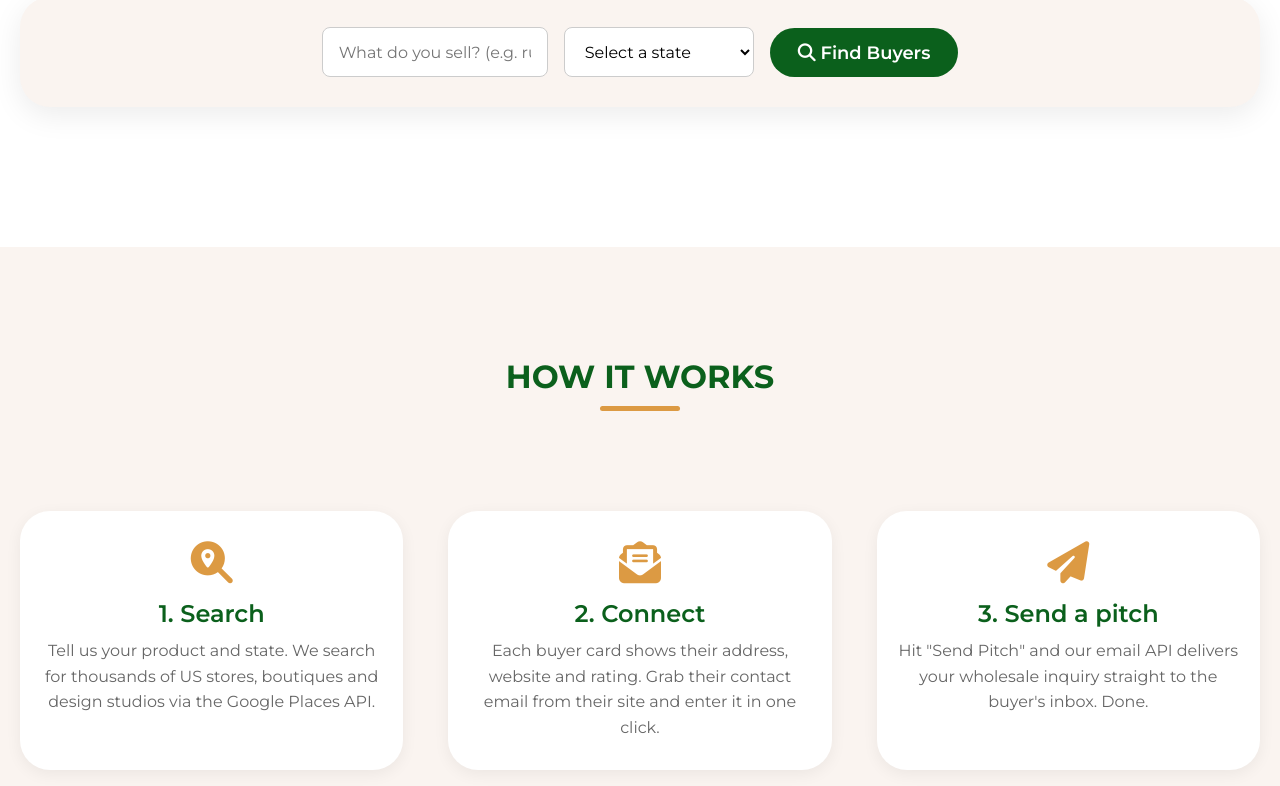
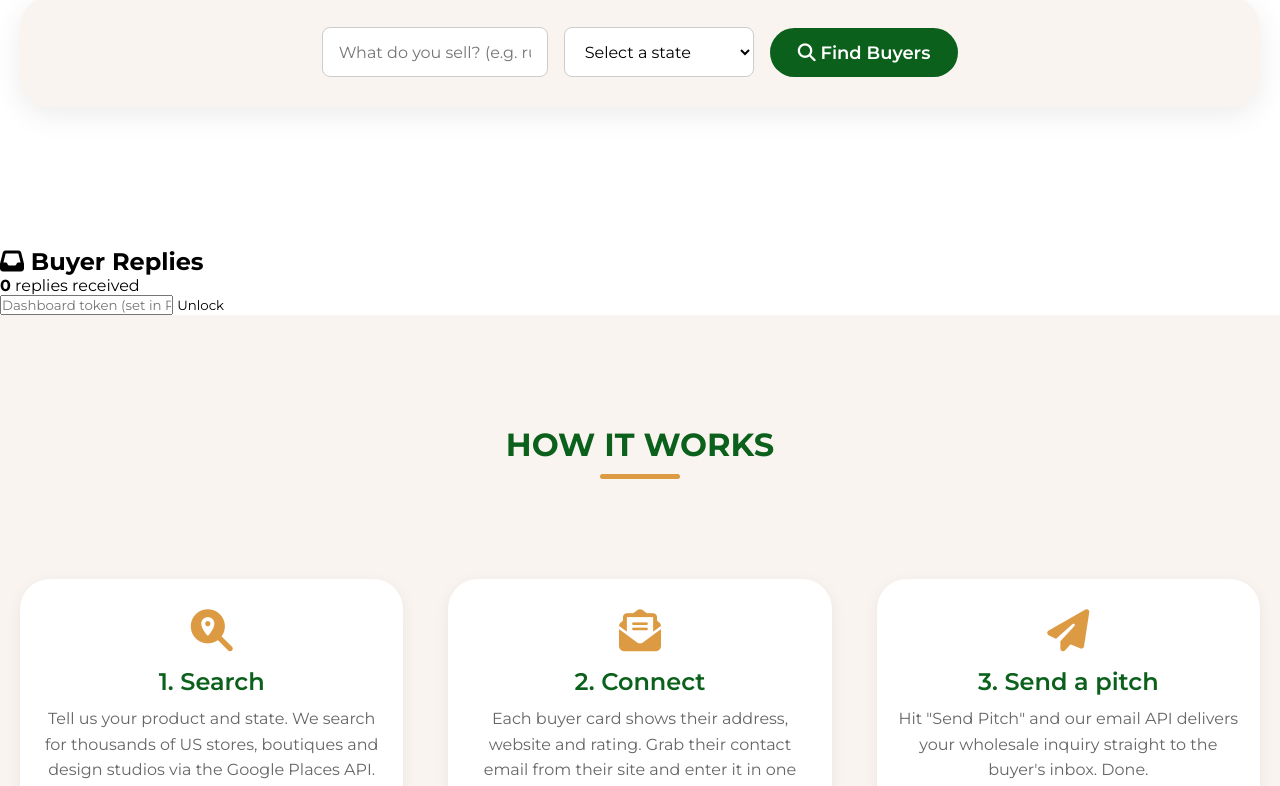
Before and after one commit to Azares-hara/Buyer-finder, a website: page index.html in a window 1280 px wide. Shown: the part 1711-2497 px from the top of the page. Drawn offline with Linux system fonts and the light colour scheme.

Commit message:
Add dashboard section with replies and token input
Added a new dashboard section with a header, reply count, and token input.

```diff
--- a/index.html
+++ b/index.html
@@ -21,6 +21,7 @@
         <li class="nav-item"><a href="#" class="nav-link">Home</a></li>
         <li class="nav-item"><a href="#about" class="nav-link">About</a></li>
         <li class="nav-item"><a href="#find" class="nav-link">Find Buyers</a></li>
+        <li class="nav-item"><a href="#dashboard" class="nav-link">Dashboard</a></li>
         <li class="nav-item"><a href="#how" class="nav-link">How It Works</a></li>
         <li class="nav-item"><a href="#gallery" class="nav-link">Gallery</a></li>
         <li class="nav-item"><a href="#contact" class="nav-link">Contact</a></li>
@@ -97,7 +98,23 @@
         <div id="results" class="buyer-grid"></div>
       </div>
     </section>
+    <!-- Dashboard -->
+    <section class="dashboard-section section" id="dashboard">
+      <div class="dash-wrap">
+        <div class="dash-header">
+          <h1><i class="fa-solid fa-inbox"></i> Buyer Replies</h1>
+          <div class="stat-pill"><b id="reply-count">0</b> replies received</div>
+        </div>
 
+        <div class="token-bar" id="token-bar">
+          <input id="token-input" type="password" placeholder="Dashboard token (set in Render as DASHBOARD_TOKEN)">
+          <button onclick="saveToken()">Unlock</button>
+        </div>
+
+        <p id="status-line"></p>
+        <div id="reply-list"></div>
+      </div>
+    </section>
     <!--How it works-->
     <section class="how-section section" id="how">
       <h2 class="section-title">How It Works</h2>
```
